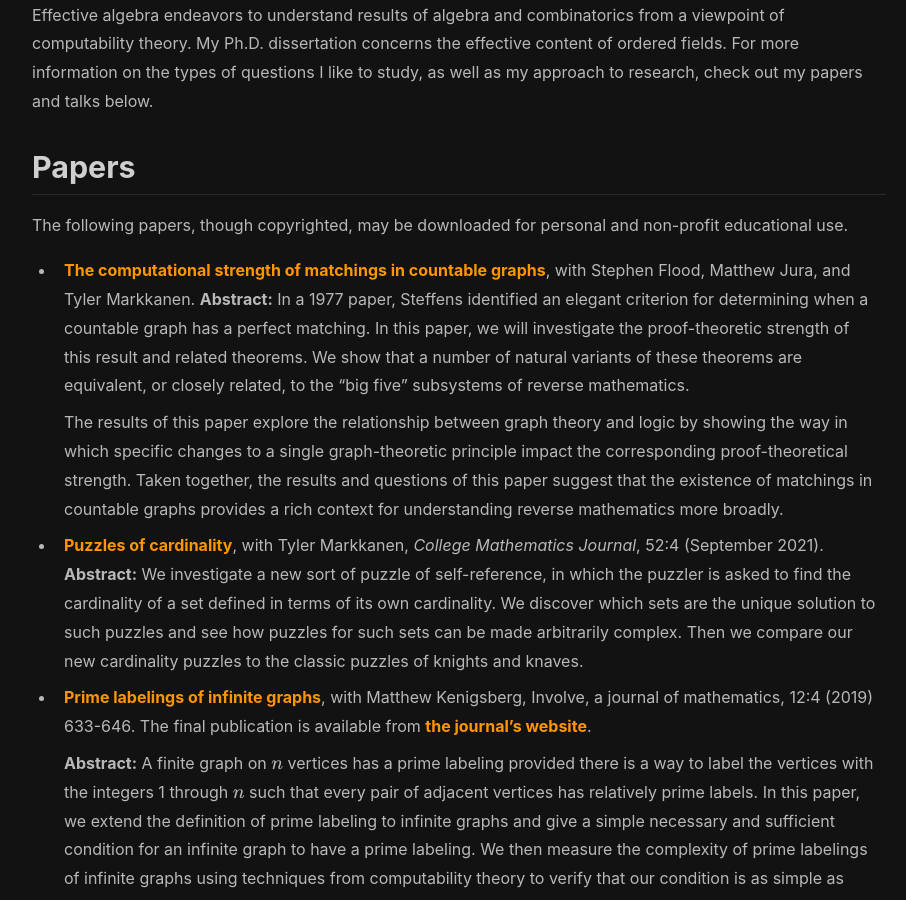
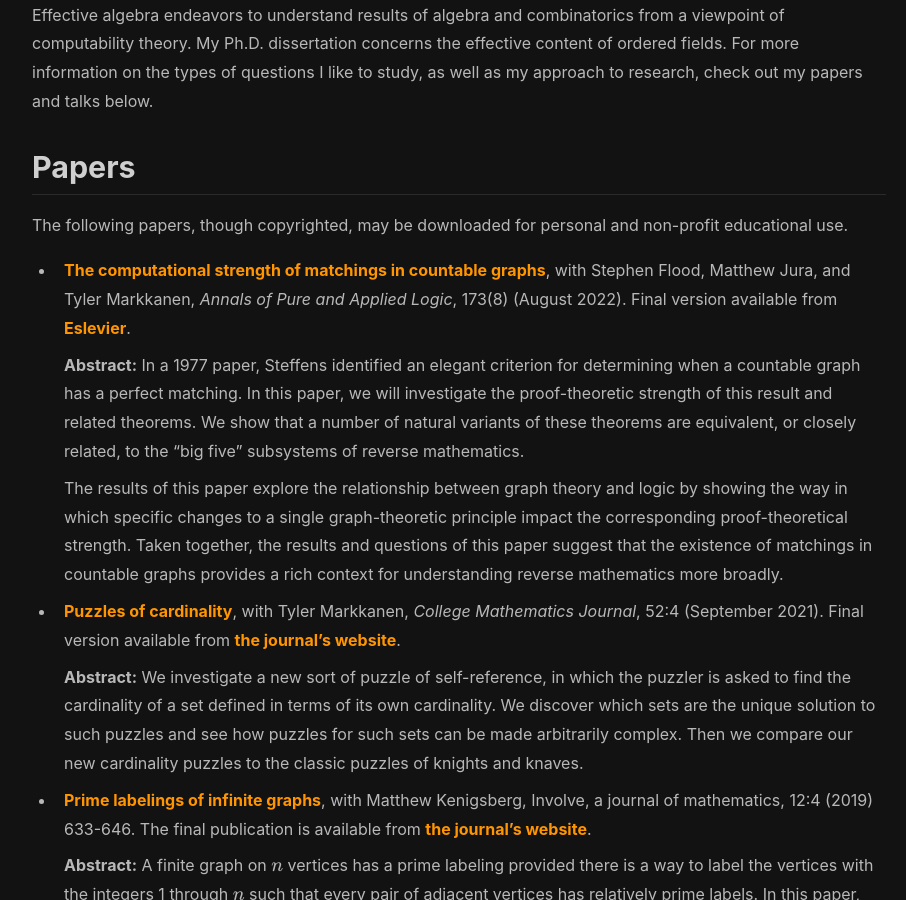
Before and after one commit to oscarlevin/oscarlevin.github.io, a Jekyll site: the page built from research.md, in a window 1280 px wide and 900 px high, scrolled down 316 px. Shown: the whole window, without its empty margins (181-1087 px from the left). Built offline with Jekyll 4.4.1, drawn with Linux system fonts in a browser that asks for light colours; nearby versions of some CDN libraries; formulas are drawn with MathJax 3.

Commit message:
update publications list

```diff
--- a/research.md
+++ b/research.md
@@ -14,12 +14,14 @@ like to study, as well as my approach to research, check out my papers and talks
 
 The following papers, though copyrighted, may be downloaded for personal and non-profit educational use.
 
-* **[The computational strength of matchings in countable graphs](/papers/FJLM_Matchings.pdf)**, with Stephen Flood, Matthew Jura, and Tyler Markkanen.
+* **[The computational strength of matchings in countable graphs](/papers/FJLM_Matchings.pdf)**, with Stephen Flood, Matthew Jura, and Tyler Markkanen, _Annals of Pure and Applied Logic_, 173(8) (August 2022).  Final version available from [Eslevier](https://www.sciencedirect.com/science/article/abs/pii/S0168007222000483).
+
   **Abstract:** In a 1977 paper, Steffens identified an elegant criterion for determining when a countable graph has a perfect matching. In this paper, we will investigate the proof-theoretic strength of this result and related theorems. We show that a number of natural variants of these theorems are equivalent, or closely related, to the “big five” subsystems of reverse mathematics.
 
   The results of this paper explore the relationship between graph theory and logic by showing the way in which specific changes to a single graph-theoretic principle impact the corresponding proof-theoretical strength. Taken together, the results and questions of this paper suggest that the existence of matchings in countable graphs provides a rich context for understanding reverse mathematics more broadly.
 
-* **[Puzzles of cardinality](/papers/PuzzlesOfCardinality.pdf)**, with Tyler Markkanen, _College Mathematics Journal_, 52:4 (September 2021).
+* **[Puzzles of cardinality](/papers/PuzzlesOfCardinality.pdf)**, with Tyler Markkanen, _College Mathematics Journal_, 52:4 (September 2021).  Final version available from [the journal's website](https://www.tandfonline.com/doi/full/10.1080/07468342.2021.1941539).
+
   **Abstract:** We investigate a new sort of puzzle of self-reference, in which the puzzler is asked to find the cardinality of a set defined in terms of its own cardinality.  We discover which sets are the unique solution to such puzzles and see how puzzles for such sets can be made arbitrarily complex.  Then we compare our new cardinality puzzles to the classic puzzles of knights and knaves.
 
 * **[Prime labelings of infinite graphs](/papers/PrimeLabelings-preprint.pdf)**, with Matthew Kenigsberg,
```
